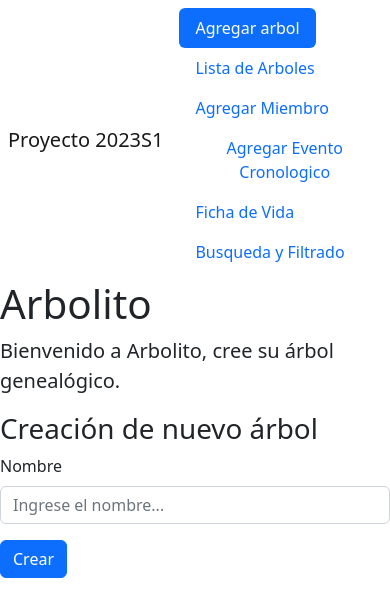
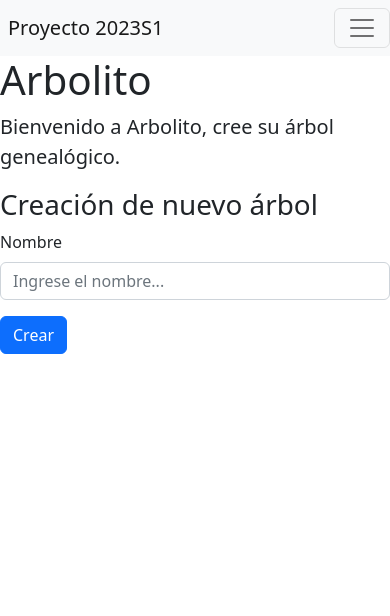
Before and after one commit to IngSoft-FIS-2023-2/obligatorio-n3a-cabrera-mauri-parada, a website with bundled scripts: page src/interface/index.html in a window 390 px wide. Built offline with nearby package versions, Linux system fonts and the light colour scheme.

Commit message:
Responsive

```diff
--- a/src/interface/index.html
+++ b/src/interface/index.html
@@ -4,7 +4,7 @@
 <head>
   <meta charset="utf-8">
   <meta name="viewport" content="width=device-width, initial-scale=1">
-  <title>Proyecto 2023S1</title>
+  <title>Arbolito</title>
   <link href="https://cdn.jsdelivr.net/npm/bootstrap@5.2.3/dist/css/bootstrap.min.css" rel="stylesheet"
     integrity="sha384-rbsA2VBKQhggwzxH7pPCaAqO46MgnOM80zW1RWuH61DGLwZJEdK2Kadq2F9CUG65" crossorigin="anonymous">
   <link href="style.css" rel="stylesheet">
@@ -12,23 +12,29 @@
 
 <body>
   <!-- Menú -->
-  <nav class="navbar navbar-expand">
+  <nav class="navbar navbar-expand-lg navbar-light bg-light">
     <a class="navbar-brand ps-2" href="#">Proyecto 2023S1</a>
-    <div class="nav nav-pills" id="nav-tab" role="tablist">
-      <button class="nav-link active me-3" id="nav-add-arbol-tab" data-bs-toggle="tab" data-bs-target="#nav-add-arbol"
-        type="button" role="tab" aria-controls="nav-add-arbol" aria-selected="true">Agregar arbol</button>
-      <button class="nav-link" id="nav-arboles-list-tab" data-bs-toggle="tab" data-bs-target="#nav-arboles-list"
-        type="button" role="tab" aria-controls="nav-arboles-list" aria-selected="false">Lista de Arboles</button>
-      <button class="nav-link" id="nav-add-miembro-tab" data-bs-toggle="tab" data-bs-target="#nav-add-miembro"
-        type="button" role="tab" aria-controls="nav-add-miembro" aria-selected="false">Agregar Miembro</button>
-      <button class="nav-link" id="nav-add-evento-tab" data-bs-toggle="tab" data-bs-target="#nav-add-evento"
-        type="button" role="tab" aria-controls="nav-add-evento" aria-selected="false">Agregar Evento Cronologico</button>
-      <button class="nav-link" id="nav-ficha-vida-tab" data-bs-toggle="tab" data-bs-target="#nav-ficha-vida"
-        type="button" role="tab" aria-controls="nav-ficha-vida" aria-selected="false">Ficha de Vida</button>
-      <button class="nav-link" id="nav-busqueda-tab" data-bs-toggle="tab" data-bs-target="#nav-busqueda" type="button"
-        role="tab" aria-controls="nav-busqueda" aria-selected="false">Busqueda y Filtrado</button>
+    <button class="navbar-toggler" type="button" data-bs-toggle="collapse" data-bs-target="#navbarNav"
+        aria-controls="navbarNav" aria-expanded="false" aria-label="Toggle navigation">
+        <span class="navbar-toggler-icon"></span>
+    </button>
+    <div class="collapse navbar-collapse" id="navbarNav">
+        <div class="nav nav-pills">
+            <button class="nav-link active me-lg-3" id="nav-add-arbol-tab" data-bs-toggle="tab" data-bs-target="#nav-add-arbol"
+                role="tab" aria-controls="nav-add-arbol" aria-selected="true">Agregar árbol</button>
+            <button class="nav-link me-lg-3" id="nav-arboles-list-tab" data-bs-toggle="tab" data-bs-target="#nav-arboles-list"
+                role="tab" aria-controls="nav-arboles-list" aria-selected="false">Lista de Árboles</button>
+            <button class="nav-link me-lg-3" id="nav-add-miembro-tab" data-bs-toggle="tab" data-bs-target="#nav-add-miembro"
+                role="tab" aria-controls="nav-add-miembro" aria-selected="false">Agregar Miembro</button>
+            <button class="nav-link me-lg-3" id="nav-add-evento-tab" data-bs-toggle="tab" data-bs-target="#nav-add-evento"
+                role="tab" aria-controls="nav-add-evento" aria-selected="false">Agregar Evento Cronológico</button>
+            <button class="nav-link me-lg-3" id="nav-ficha-vida-tab" data-bs-toggle="tab" data-bs-target="#nav-ficha-vida"
+                role="tab" aria-controls="nav-ficha-vida" aria-selected="false">Ficha de Vida</button>
+            <button class="nav-link" id="nav-busqueda-tab" data-bs-toggle="tab" data-bs-target="#nav-busqueda"
+                role="tab" aria-controls="nav-busqueda" aria-selected="false">Búsqueda y Filtrado</button>
+        </div>
     </div>
-  </nav>
+</nav>
 
   <div class="tab-content" id="nav-tabContent">
     <!-- Pagina inicial -->
```
